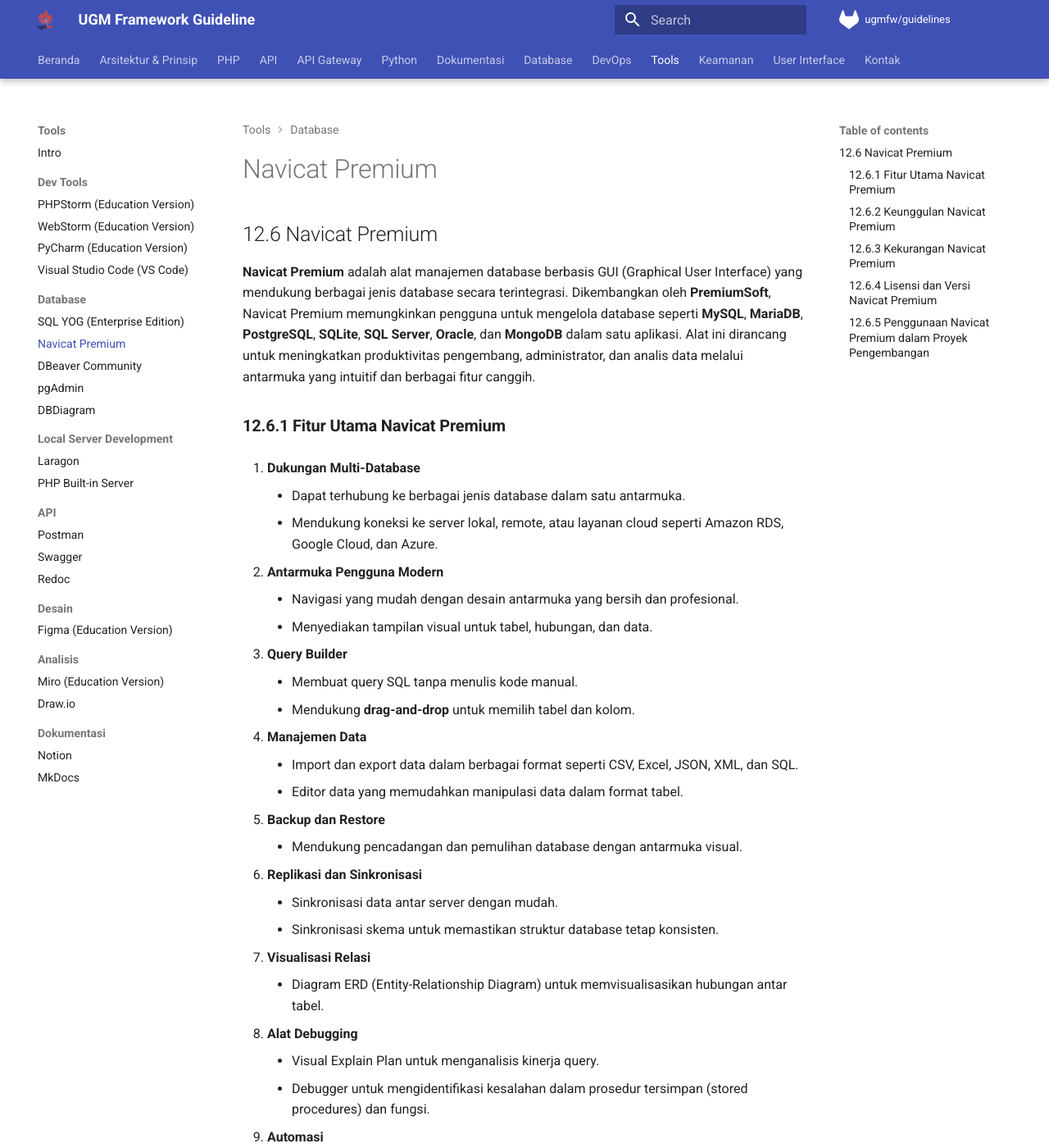
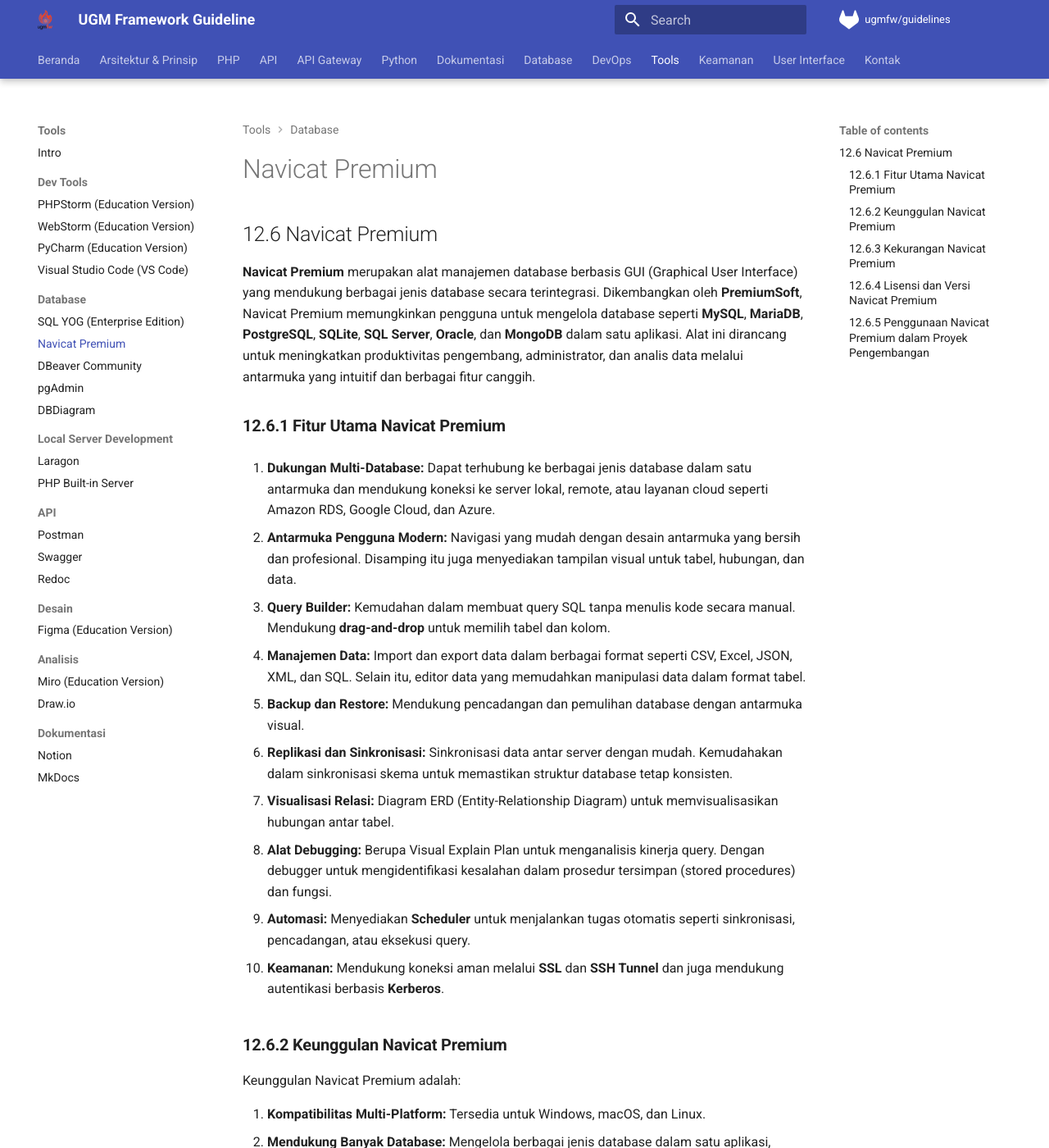
Before and after one commit to dtiugm/ugm-framework, an MkDocs documentation site: the page built from docs/tools/navicat.md, in a window 1280 px wide and 1400 px high. Shown: the whole window at 82% size. Built offline with MkDocs 1.6.1 and Material for MkDocs 9.7.7, drawn with Linux system fonts in a browser that asks for light colours; the version menu is left out; some of the changed text lies outside the part shown.

Commit message:
docs(Alat Pengembangan): update redaksional sqlyog&navicat

```diff
--- a/docs/tools/navicat.md
+++ b/docs/tools/navicat.md
@@ -1,100 +1,61 @@
 ## 12.6 Navicat Premium
 
-**Navicat Premium** adalah alat manajemen database berbasis GUI (Graphical User Interface) yang mendukung berbagai jenis database secara terintegrasi. Dikembangkan oleh **PremiumSoft**, Navicat Premium memungkinkan pengguna untuk mengelola database seperti **MySQL**, **MariaDB**, **PostgreSQL**, **SQLite**, **SQL Server**, **Oracle**, dan **MongoDB** dalam satu aplikasi. Alat ini dirancang untuk meningkatkan produktivitas pengembang, administrator, dan analis data melalui antarmuka yang intuitif dan berbagai fitur canggih.
+**Navicat Premium** merupakan alat manajemen database berbasis GUI (Graphical User Interface) yang mendukung berbagai jenis database secara terintegrasi. Dikembangkan oleh **PremiumSoft**, Navicat Premium memungkinkan pengguna untuk mengelola database seperti **MySQL**, **MariaDB**, **PostgreSQL**, **SQLite**, **SQL Server**, **Oracle**, dan **MongoDB** dalam satu aplikasi. Alat ini dirancang untuk meningkatkan produktivitas pengembang, administrator, dan analis data melalui antarmuka yang intuitif dan berbagai fitur canggih.
 
 ### **12.6.1 Fitur Utama Navicat Premium**
 
-1. **Dukungan Multi-Database**
+1. **Dukungan Multi-Database:** Dapat terhubung ke berbagai jenis database dalam satu antarmuka dan mendukung koneksi ke server lokal, remote, atau layanan cloud seperti Amazon RDS, Google Cloud, dan Azure.
 
-    - Dapat terhubung ke berbagai jenis database dalam satu antarmuka.
-    - Mendukung koneksi ke server lokal, remote, atau layanan cloud seperti Amazon RDS, Google Cloud, dan Azure.
+2. **Antarmuka Pengguna Modern:** Navigasi yang mudah dengan desain antarmuka yang bersih dan profesional. Disamping itu juga menyediakan tampilan visual untuk tabel, hubungan, dan data.
 
-2. **Antarmuka Pengguna Modern**
+3. **Query Builder:** Kemudahan dalam membuat query SQL tanpa menulis kode secara manual. Mendukung **drag-and-drop** untuk memilih tabel dan kolom.
 
-    - Navigasi yang mudah dengan desain antarmuka yang bersih dan profesional.
-    - Menyediakan tampilan visual untuk tabel, hubungan, dan data.
+4. **Manajemen Data:** Import dan export data dalam berbagai format seperti CSV, Excel, JSON, XML, dan SQL. Selain itu, editor data yang memudahkan manipulasi data dalam format tabel.
 
-3. **Query Builder**
+5. **Backup dan Restore:** Mendukung pencadangan dan pemulihan database dengan antarmuka visual.
 
-    - Membuat query SQL tanpa menulis kode manual.
-    - Mendukung **drag-and-drop** untuk memilih tabel dan kolom.
+6. **Replikasi dan Sinkronisasi:** Sinkronisasi data antar server dengan mudah. Kemudahakan dalam sinkronisasi skema untuk memastikan struktur database tetap konsisten.
 
-4. **Manajemen Data**
+7. **Visualisasi Relasi:** Diagram ERD (Entity-Relationship Diagram) untuk memvisualisasikan hubungan antar tabel.
 
-    - Import dan export data dalam berbagai format seperti CSV, Excel, JSON, XML, dan SQL.
-    - Editor data yang memudahkan manipulasi data dalam format tabel.
+8. **Alat Debugging:** Berupa Visual Explain Plan untuk menganalisis kinerja query. Dengan debugger untuk mengidentifikasi kesalahan dalam prosedur tersimpan (stored procedures) dan fungsi.
 
-5. **Backup dan Restore**
+9. **Automasi:** Menyediakan **Scheduler** untuk menjalankan tugas otomatis seperti sinkronisasi, pencadangan, atau eksekusi query.
 
-    - Mendukung pencadangan dan pemulihan database dengan antarmuka visual.
-
-6. **Replikasi dan Sinkronisasi**
-
-    - Sinkronisasi data antar server dengan mudah.
-    - Sinkronisasi skema untuk memastikan struktur database tetap konsisten.
-
-7. **Visualisasi Relasi**
-
-    - Diagram ERD (Entity-Relationship Diagram) untuk memvisualisasikan hubungan antar tabel.
-
-8. **Alat Debugging**
-
-    - Visual Explain Plan untuk menganalisis kinerja query.
-    - Debugger untuk mengidentifikasi kesalahan dalam prosedur tersimpan (stored procedures) dan fungsi.
-
-9. **Automasi**
-
-    - Menyediakan **Scheduler** untuk menjalankan tugas otomatis seperti sinkronisasi, pencadangan, atau eksekusi query.
-
-10. **Keamanan**
-
-    - Mendukung koneksi aman melalui **SSL** dan **SSH Tunnel**.
-    - Mendukung autentikasi berbasis **Kerberos**.
+10. **Keamanan:** Mendukung koneksi aman melalui **SSL** dan **SSH Tunnel** dan juga mendukung autentikasi berbasis **Kerberos**.
 
 ### **12.6.2 Keunggulan Navicat Premium**
 
-1. **Kompatibilitas Multi-Platform**
-    - Tersedia untuk Windows, macOS, dan Linux.
-2. **Mendukung Banyak Database**
-    - Mengelola berbagai jenis database dalam satu aplikasi, menghemat waktu dan biaya.
-3. **Fleksibilitas Format Data**
-    - Mempermudah transfer data antar format dan server.
-4. **Antarmuka Visual untuk Proses Kompleks**
-    - Membantu pengguna yang tidak terbiasa dengan command-line untuk mengelola database dengan lebih nyaman.
-5. **Dukungan Cloud**
-    - Koneksi mudah ke layanan cloud database seperti Amazon RDS, Google Cloud, dan Microsoft Azure.
-6. **Fitur Automasi yang Kuat**
-    - Menjadwalkan tugas untuk pencadangan, sinkronisasi, atau eksekusi query, sehingga meminimalkan intervensi manual.
+Keunggulan Navicat Premium adalah:
+
+1. **Kompatibilitas Multi-Platform:** Tersedia untuk Windows, macOS, dan Linux.
+2. **Mendukung Banyak Database:** Mengelola berbagai jenis database dalam satu aplikasi, menghemat waktu dan biaya.
+3. **Fleksibilitas Format Data:** Mempermudah transfer data antar format dan server.
+4. **Antarmuka Visual untuk Proses Kompleks:** Membantu pengguna yang tidak terbiasa dengan command-line untuk mengelola database dengan lebih nyaman.
+5. **Dukungan Cloud:** Koneksi mudah ke layanan cloud database seperti Amazon RDS, Google Cloud, dan Microsoft Azure.
+6. **Fitur Automasi yang Kuat:** Menjadwalkan tugas untuk pencadangan, sinkronisasi, atau eksekusi query, sehingga meminimalkan intervensi manual.
 
 ### **12.6.3 Kekurangan Navicat Premium**
 
-1. **Harga Tinggi**
-    - Biaya lisensi cukup mahal, terutama bagi individu atau usaha kecil.
-2. **Tidak Open Source**
-    - Tidak dapat dikustomisasi sesuai kebutuhan spesifik seperti alat open source.
-3. **Konsumsi Sumber Daya**
-    - Membutuhkan lebih banyak memori dan CPU dibandingkan alat database sederhana.
-4. **Kompleks untuk Pemula**
-    - Meskipun memiliki antarmuka GUI, fitur yang terlalu banyak dapat membingungkan pengguna baru.
+Adapun beberapa kekurangan dari Navicat Premium yaitu:
+
+1. **Harga Tinggi:** Biaya lisensi cukup mahal, terutama bagi individu atau usaha kecil.
+2. **Tidak Open Source:** Tidak dapat dikustomisasi sesuai kebutuhan spesifik seperti alat open source.
+3. **Konsumsi Sumber Daya:** Membutuhkan lebih banyak memori dan CPU dibandingkan alat database sederhana.
+4. **Kompleks untuk Pemula:** Meskipun memiliki antarmuka GUI, fitur yang terlalu banyak dapat membingungkan pengguna baru.
 
 ### **12.6.4 Lisensi dan Versi Navicat Premium**
 
 1. **Versi Berbayar (Premium)**
     - Mendukung semua jenis database dan fitur lengkap.
     - Lisensi tersedia untuk individu, bisnis, dan institusi pendidikan.
-    - Harga berkisar dari **$29 per bulan** untuk lisensi langganan atau sekitar **$1.299** untuk lisensi seumur hidup (harga dapat berbeda tergantung promo dan wilayah).
-2. **Versi Trial**
-    - Tersedia uji coba gratis selama 14 hari untuk semua fitur.
+    - Harga berkisar dari **\$29 per bulan** untuk lisensi langganan atau sekitar **\$1.299** untuk lisensi seumur hidup (harga dapat berbeda tergantung promo dan wilayah).
+2. **Versi Trial:** Tersedia uji coba gratis selama 14 hari untuk semua fitur.
 
 ### **12.6.5 Penggunaan Navicat Premium dalam Proyek Pengembangan**
 
-1. **Pengelolaan Multi-Database**
-    - Ideal untuk tim yang menggunakan beberapa jenis database sekaligus, seperti MySQL untuk produksi dan MongoDB untuk analitik.
-2. **Pencadangan dan Sinkronisasi Data**
-    - Mempermudah pengaturan pencadangan rutin dan sinkronisasi data antar server.
-3. **Optimisasi Kinerja Query**
-    - Membantu mengidentifikasi bottleneck dalam query melalui Visual Explain Plan.
-4. **Pengelolaan Database Cloud**
-    - Mendukung koneksi ke layanan cloud database populer.
-5. **Automasi Proses Database**
-    - Membantu mengotomatiskan tugas-tugas berulang seperti pencadangan atau pengiriman laporan.
+1. **Pengelolaan Multi-Database:** Ideal untuk tim yang menggunakan beberapa jenis database sekaligus, seperti MySQL untuk produksi dan MongoDB untuk analitik.
+2. **Pencadangan dan Sinkronisasi Data:** Mempermudah pengaturan pencadangan rutin dan sinkronisasi data antar server.
+3. **Optimisasi Kinerja Query:** Membantu mengidentifikasi bottleneck dalam query melalui Visual Explain Plan.
+4. **Pengelolaan Database Cloud:** Mendukung koneksi ke layanan cloud database populer.
+5. **Automasi Proses Database:** Membantu mengotomatiskan tugas-tugas berulang seperti pencadangan atau pengiriman laporan.
```
Also changed, not shown: docs/tools/sqlyog.md (+27 -53 lines).
